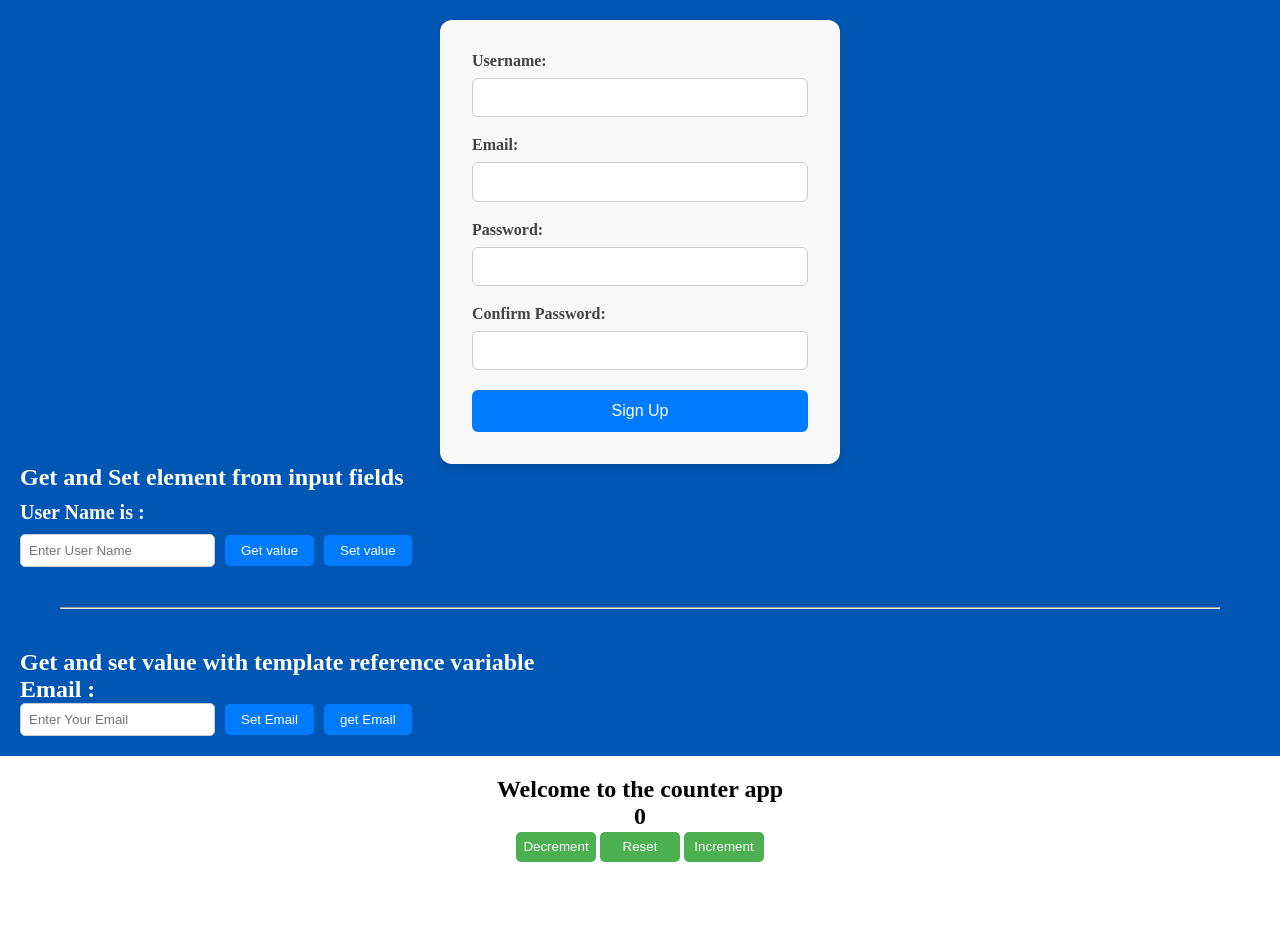
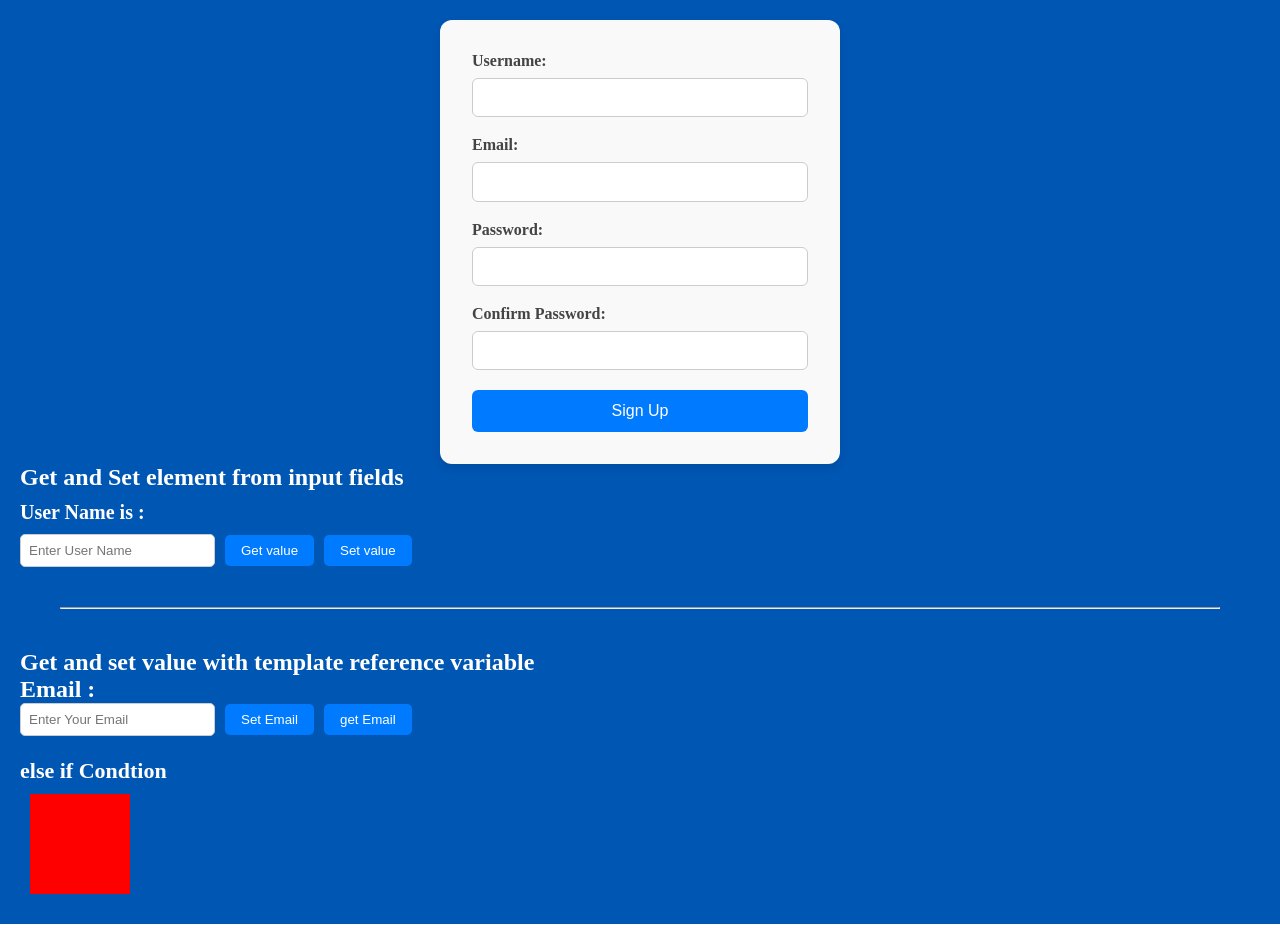
Before and after one commit to rohitbhure65/angular19, an Angular app: page / in a window 1280 px wide. Shown: the top 947 px of the page. Before the commit the page ends 884 px from the top, so only its background shows below. Built offline with nearby package versions, Linux system fonts and the light colour scheme.

Commit message:
angular learning

```diff
--- /dev/null
+++ b/src/app/elseif/elseif.component.html
@@ -0,0 +1,13 @@
+<h1 style="color:white;font-size: 22px; padding-top: 22px">{{title}}</h1>
+
+@if (color === 'red') {
+  <div style="width: 100px; height: 100px; background-color: red; margin: 10px;"></div>
+} @else if (color === 'green') {
+  <div style="width: 100px; height: 100px; background-color: green; margin: 10px;"></div>
+} @else if (color === 'blue') {
+  <div style="width: 100px; height: 100px; background-color: blue; margin: 10px;"></div>
+} @else if (color === 'yellow') {
+  <div style="width: 100px; height: 100px; background-color: yellow; margin: 10px;"></div>
+} @else {
+  <div style="width: 100px; height: 100px; background-color: gray; margin: 10px;">No Color</div>
+}
--- /dev/null
+++ b/src/app/elseif/elseif.component.ts
@@ -0,0 +1,12 @@
+import { Component } from '@angular/core';
+
+@Component({
+  selector: 'app-elseif',
+  standalone: true,
+  templateUrl: './elseif.component.html',
+  styleUrl: './elseif.component.css'
+})
+export class ElseifComponent {
+  title:string = "else if Condtion"
+   color = 'red';
+}
--- a/src/app/signup/signup.component.html
+++ b/src/app/signup/signup.component.html
@@ -24,4 +24,5 @@
     <button type="submit">Sign Up</button>
   </form>
   <app-getandset></app-getandset>
+  <app-elseif></app-elseif>
 </section>
--- a/src/app/signup/signup.component.ts
+++ b/src/app/signup/signup.component.ts
@@ -1,9 +1,10 @@
 import { Component } from '@angular/core';
 import { GetAndSetComponent } from '../getandset/getandset.component';
+import { ElseifComponent } from '../elseif/elseif.component';
 
 @Component({
   selector: 'app-signup',
-  imports: [GetAndSetComponent],
+  imports: [GetAndSetComponent,ElseifComponent],
   templateUrl: './signup.component.html',
   styleUrls: ['./signup.component.css']
 })
```
Also changed, not shown: src/app/elseif/elseif.component.css (added), 1 other file (tests, documents, lock files or other folders).
